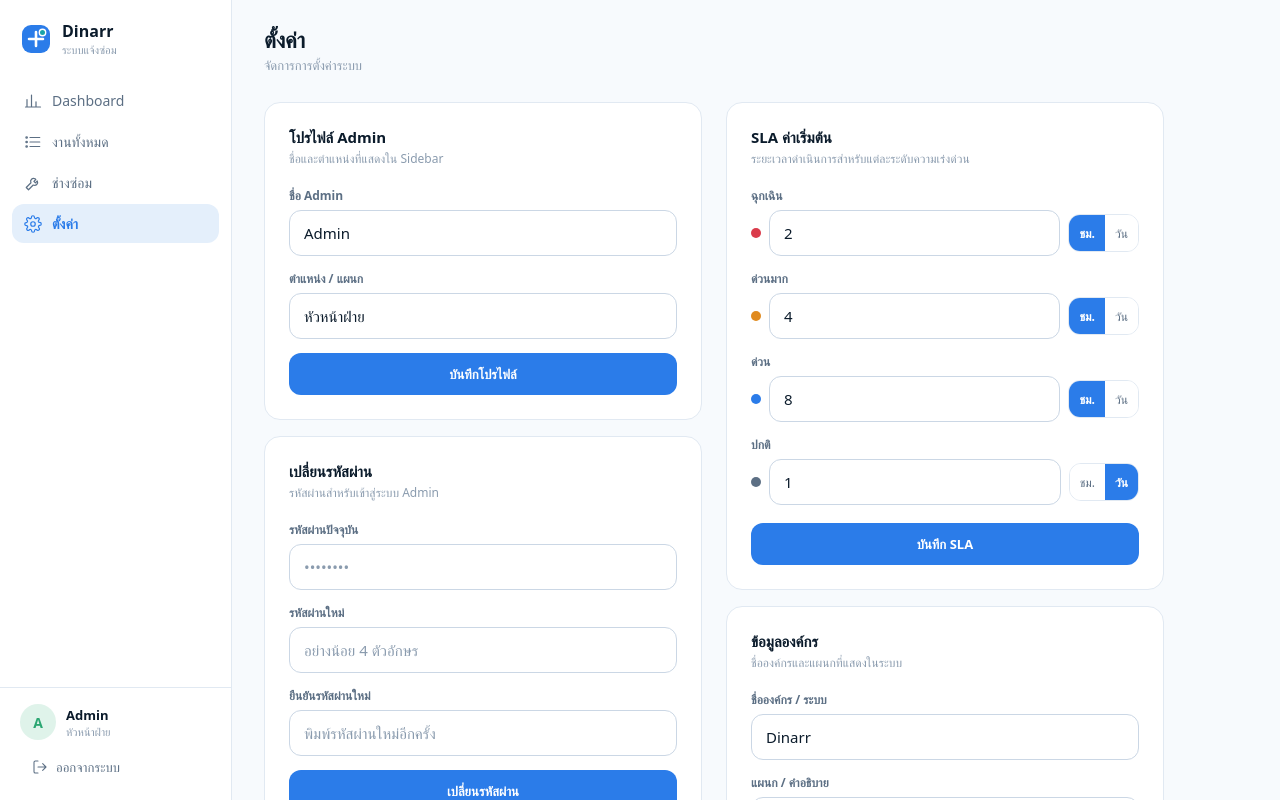
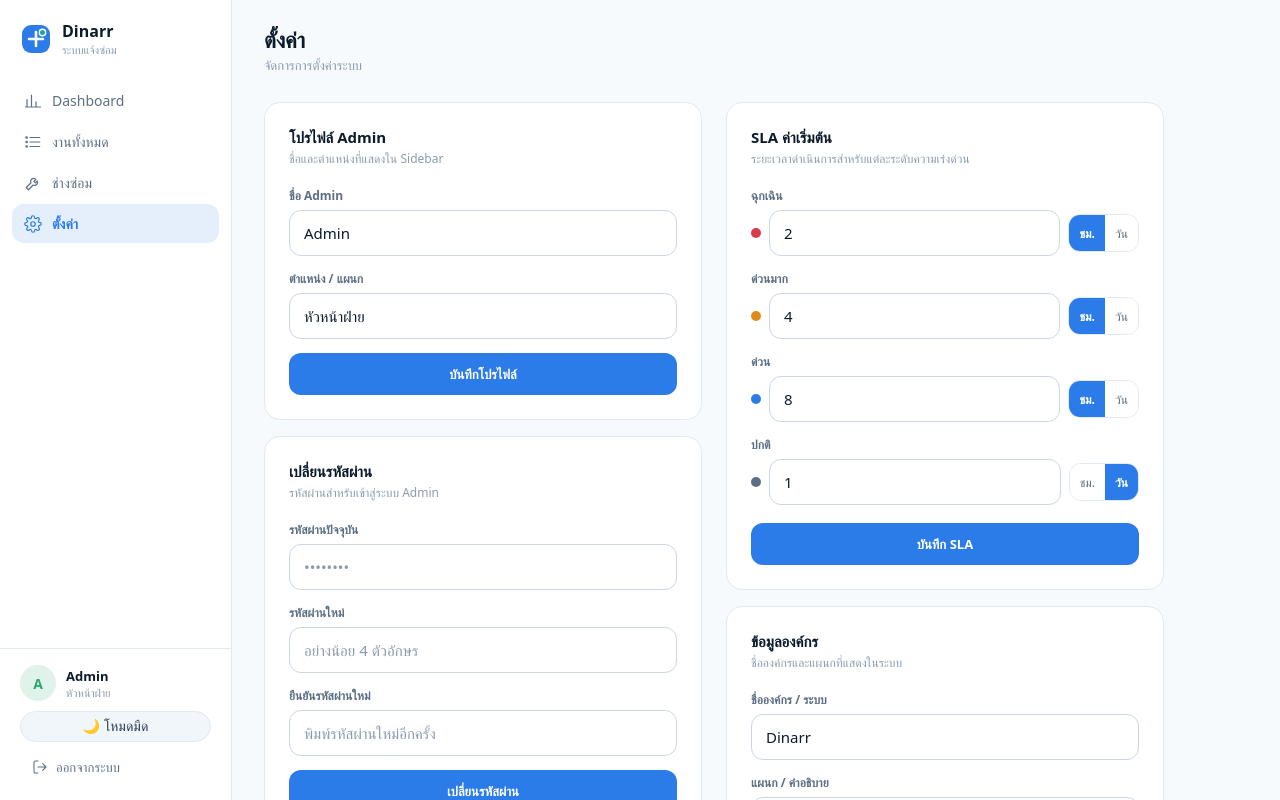
Before and after one commit to saledinarr-sys/dinarr-maintenance, a React (Vite) app: page /admin/settings in a window 1280 px wide. Shown: the top 800 px of the page. Built offline with nearby package versions, Linux system fonts and the light colour scheme; a web font is replaced by a local one.

Commit message:
add dark mode toggle

```diff
--- a/src/components/admin/AdminLayout.tsx
+++ b/src/components/admin/AdminLayout.tsx
@@ -3,6 +3,7 @@ import React, { useState, useEffect } from 'react';
 import { Outlet, useNavigate, useLocation } from 'react-router-dom';
 import { ChartBar, List, Wrench, Settings } from '../ui/Icon';
 import Sidebar from './Sidebar';
+import { useDarkMode } from '../../hooks/useDarkMode';
 
 export function useIsMobileAdmin() {
   const [isMobile, setIsMobile] = useState(window.innerWidth < 768);
@@ -25,12 +26,23 @@ const AdminLayout: React.FC = () => {
   const isMobile = useIsMobileAdmin();
   const navigate = useNavigate();
   const location = useLocation();
+  const { dark, toggle } = useDarkMode();
 
   /* ── DESKTOP ── */
   if (!isMobile) {
     return (
       <div className="admin-layout dn">
-        <Sidebar />
+        <Sidebar darkToggle={
+          <button onClick={toggle} title={dark ? 'โหมดสว่าง' : 'โหมดมืด'}
+            style={{
+              background: 'var(--surface-2)', border: '1px solid var(--border)',
+              borderRadius: 'var(--r-pill)', cursor: 'pointer', padding: '6px 12px',
+              display: 'flex', alignItems: 'center', gap: 6, fontSize: 14,
+              color: 'var(--ink-2)', width: '100%', justifyContent: 'center',
+            }}>
+            {dark ? '☀️ โหมดสว่าง' : '🌙 โหมดมืด'}
+          </button>
+        } />
         <div style={{ flex: 1, overflowY: 'auto', minHeight: '100vh' }}>
           <Outlet />
         </div>
--- a/src/components/admin/Sidebar.tsx
+++ b/src/components/admin/Sidebar.tsx
@@ -11,7 +11,7 @@ const NAV = [
   { path: '/admin/settings', icon: Settings, label: 'ตั้งค่า' },
 ];
 
-const Sidebar: React.FC = () => {
+const Sidebar: React.FC<{ darkToggle?: React.ReactNode }> = ({ darkToggle }) => {
   const location = useLocation();
   const navigate = useNavigate();
   const { user, logout } = useApp();
@@ -70,6 +70,7 @@ const Sidebar: React.FC = () => {
             <div style={{ fontSize: 11, color: 'var(--ink-4)' }}>{getSettings().adminTitle || 'หัวหน้าฝ่าย'}</div>
           </div>
         </div>
+        {darkToggle && <div style={{ marginBottom: 8 }}>{darkToggle}</div>}
         <button onClick={() => { logout(); navigate('/'); }}
           style={{
             display: 'flex', alignItems: 'center', gap: 8, width: '100%',
--- a/src/components/staff/PhoneShell.tsx
+++ b/src/components/staff/PhoneShell.tsx
@@ -1,6 +1,22 @@
 import React, { useState, useEffect } from 'react';
 import { useNavigate, useLocation } from 'react-router-dom';
 import { Logo, Home, List, Plus, User, Wrench, ChevronLeft, Bell, Settings } from '../ui/Icon';
+import { useDarkMode } from '../../hooks/useDarkMode';
+
+const DarkToggle: React.FC = () => {
+  const { dark, toggle } = useDarkMode();
+  return (
+    <button onClick={toggle} title={dark ? 'โหมดสว่าง' : 'โหมดมืด'}
+      style={{
+        background: 'var(--surface-2)', border: '1px solid var(--border)',
+        borderRadius: 'var(--r-pill)', cursor: 'pointer', padding: '5px 10px',
+        display: 'flex', alignItems: 'center', gap: 6, fontSize: 14, lineHeight: 1,
+        color: 'var(--ink-2)', flexShrink: 0,
+      }}>
+      {dark ? '☀️' : '🌙'}
+    </button>
+  );
+};
 
 interface Tab {
   path: string;
@@ -129,6 +145,7 @@ const PhoneShell: React.FC<Props> = ({ title, showBack, showBell, rightAction, c
               </button>
             )}
             {rightAction}
+            <DarkToggle />
           </div>
 
           {/* Page content */}
@@ -166,6 +183,7 @@ const PhoneShell: React.FC<Props> = ({ title, showBack, showBell, rightAction, c
           </button>
         )}
         {rightAction}
+        <DarkToggle />
       </div>
 
       {/* Content */}
--- /dev/null
+++ b/src/hooks/useDarkMode.ts
@@ -0,0 +1,29 @@
+import { useState, useEffect } from 'react';
+
+const KEY = 'dinarr-theme';
+
+function applyTheme(dark: boolean) {
+  document.documentElement.setAttribute('data-theme', dark ? 'dark' : 'light');
+}
+
+export function useDarkMode() {
+  const [dark, setDark] = useState<boolean>(() => {
+    const saved = localStorage.getItem(KEY);
+    if (saved) return saved === 'dark';
+    return window.matchMedia('(prefers-color-scheme: dark)').matches;
+  });
+
+  useEffect(() => {
+    applyTheme(dark);
+    localStorage.setItem(KEY, dark ? 'dark' : 'light');
+  }, [dark]);
+
+  const toggle = () => setDark(d => !d);
+
+  return { dark, toggle };
+}
+
+// Init on load (before React mounts) to avoid flash
+const saved = localStorage.getItem(KEY);
+const prefersDark = window.matchMedia('(prefers-color-scheme: dark)').matches;
+applyTheme(saved ? saved === 'dark' : prefersDark);
--- a/src/styles/global.css
+++ b/src/styles/global.css
@@ -38,6 +38,40 @@
   --r-lg: 16px;
   --r-xl: 22px;
   --r-pill: 999px;
+}
+
+/* ── Dark mode ── */
+[data-theme="dark"] {
+  --bg: #0F1923;
+  --surface: #162130;
+  --surface-2: #1C2A3A;
+  --surface-3: #243347;
+  --border: #2A3D54;
+  --border-strong: #344D68;
+
+  --ink-1: #E8F0F8;
+  --ink-2: #B8C9DA;
+  --ink-3: #7A9BB8;
+  --ink-4: #4D6B87;
+
+  --brand: #3B8FF5;
+  --brand-2: #2478E0;
+  --brand-soft: #1A3356;
+  --brand-tint: #111E30;
+
+  --teal: #1BBFC4;
+  --teal-soft: #0D3035;
+
+  --warn: #F0A030;
+  --warn-soft: #2E1E00;
+  --crit: #F05060;
+  --crit-soft: #300D12;
+  --ok: #30C080;
+  --ok-soft: #0A2318;
+
+  --shadow-1: 0 1px 2px rgba(0,0,0,0.4), 0 2px 6px rgba(0,0,0,0.3);
+  --shadow-2: 0 4px 12px rgba(0,0,0,0.5), 0 12px 28px rgba(0,0,0,0.4);
+  --shadow-pop: 0 8px 30px rgba(0,0,0,0.6);
 }
 
 * { box-sizing: border-box; }
```
